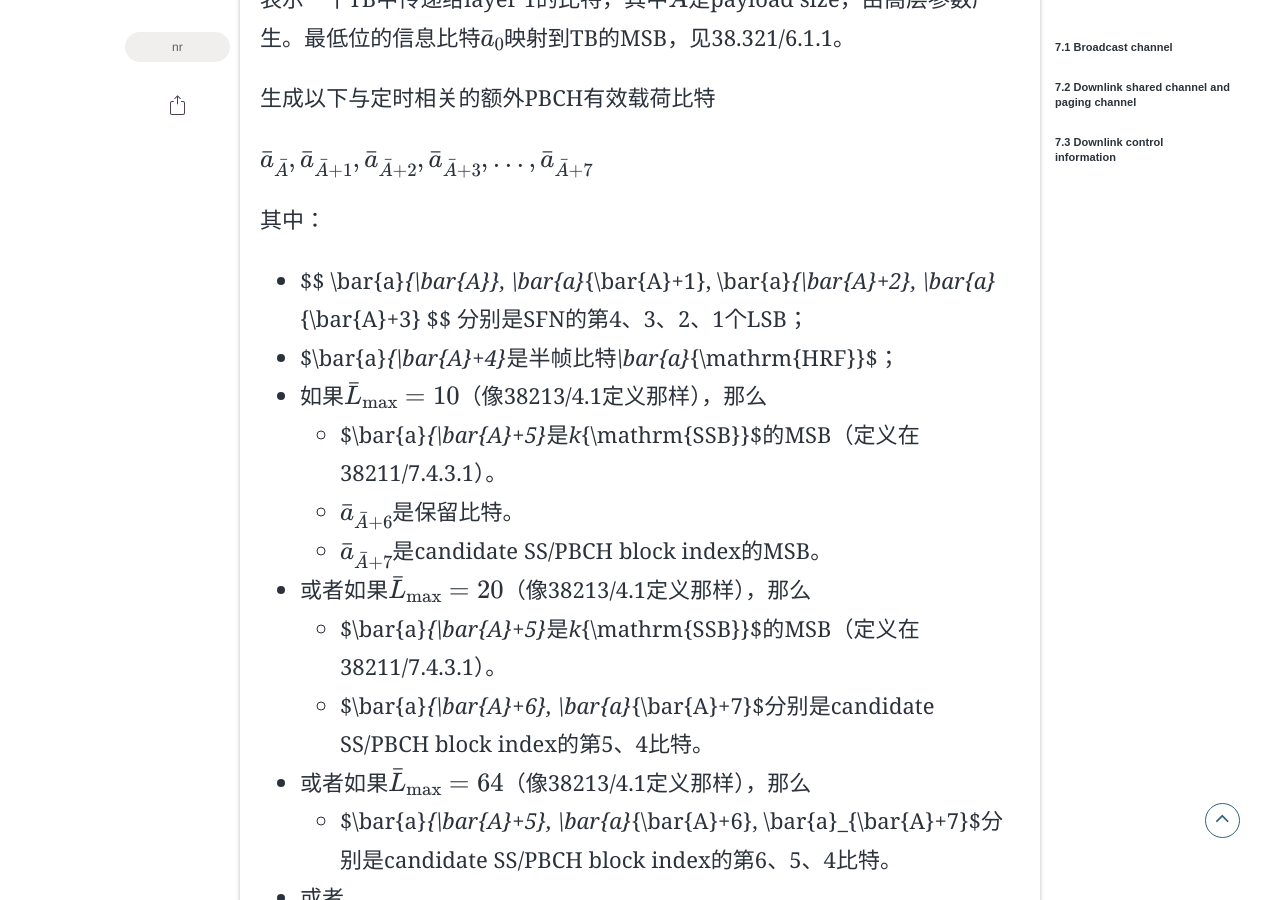
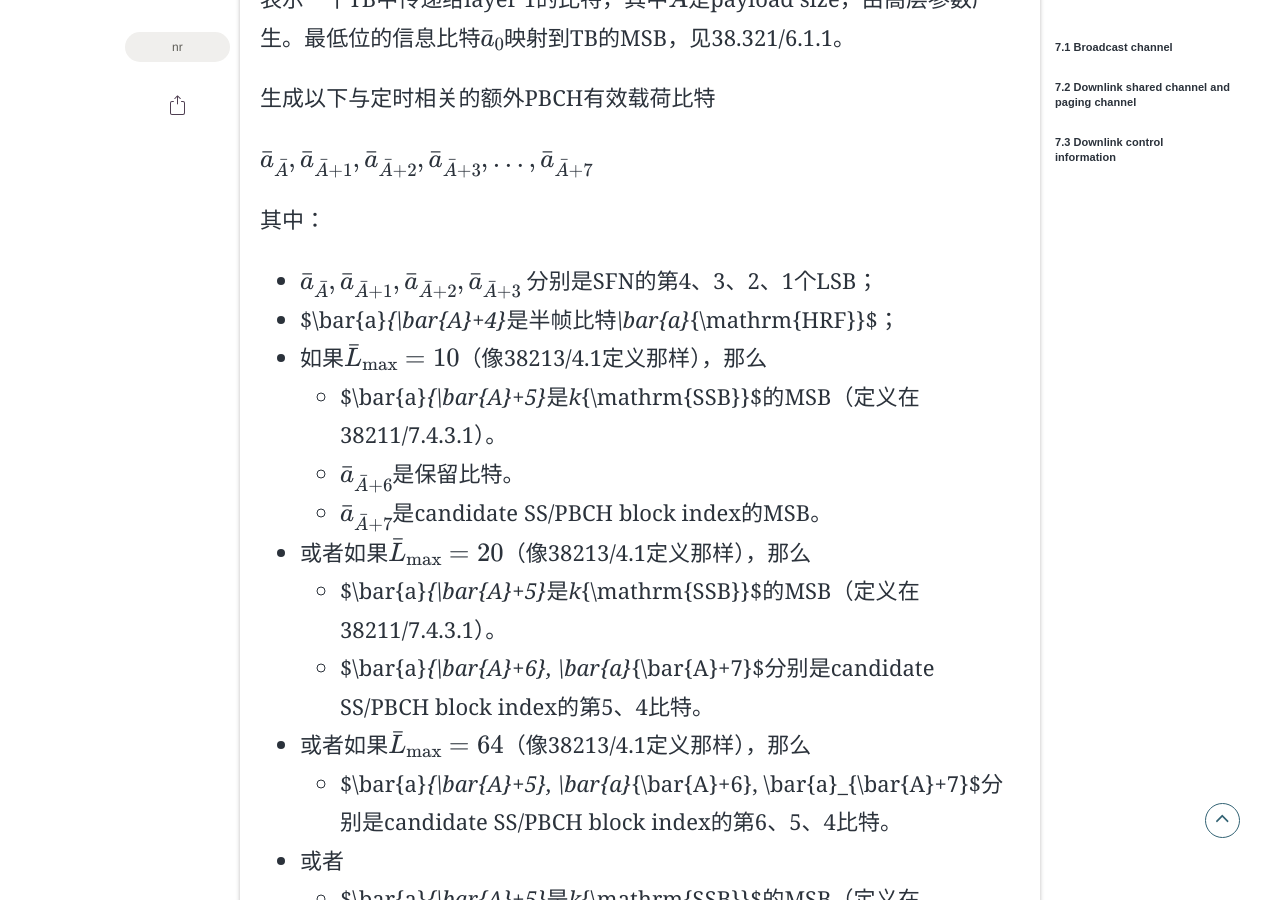
Before and after one commit to Monkey-D-Dragon/Monkey-D-Dragon.github.io, a Jekyll site: the page built from _posts/2023-04-30-38212-h40.md, in a window 1280 px wide and 900 px high, scrolled down 1464 px. Built offline with Jekyll 4.4.1, drawn with Linux system fonts in a browser that asks for light colours; some web fonts are replaced; formulas are drawn with MathJax 3.

Commit message:
Update 2023-04-30-38212-h40.md

```diff
--- a/_posts/2023-04-30-38212-h40.md
+++ b/_posts/2023-04-30-38212-h40.md
@@ -54,7 +54,7 @@ $$
 
 其中：
 
-- \$$ \bar{a}_{\bar{A}}, \bar{a}_{\bar{A}+1}, \bar{a}_{\bar{A}+2}, \bar{a}_{\bar{A}+3} $$ 分别是SFN的第4、3、2、1个LSB；
+- $ \bar{a}_ {\bar{A}}, \bar{a}_ {\bar{A}+1}, \bar{a}_ {\bar{A}+2}, \bar{a}_ {\bar{A}+3} $ 分别是SFN的第4、3、2、1个LSB；
 - $\bar{a}_{\bar{A}+4}$是半帧比特$\bar{a}_{\mathrm{HRF}}$；
 - 如果$\bar{L}_{\max }=10$（像38213/4.1定义那样），那么
   - $\bar{a}_{\bar{A}+5}$是$k_{\mathrm{SSB}}$的MSB（定义在38211/7.4.3.1）。
```
